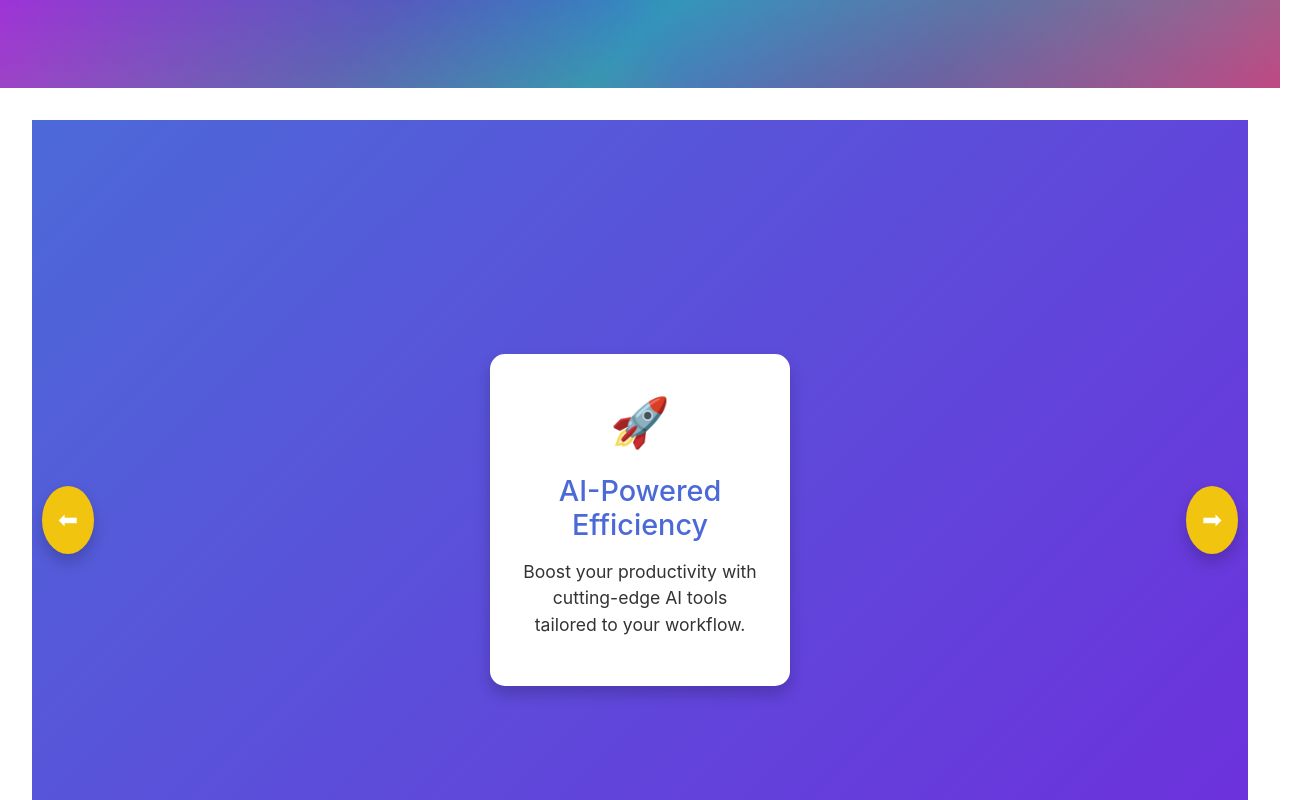
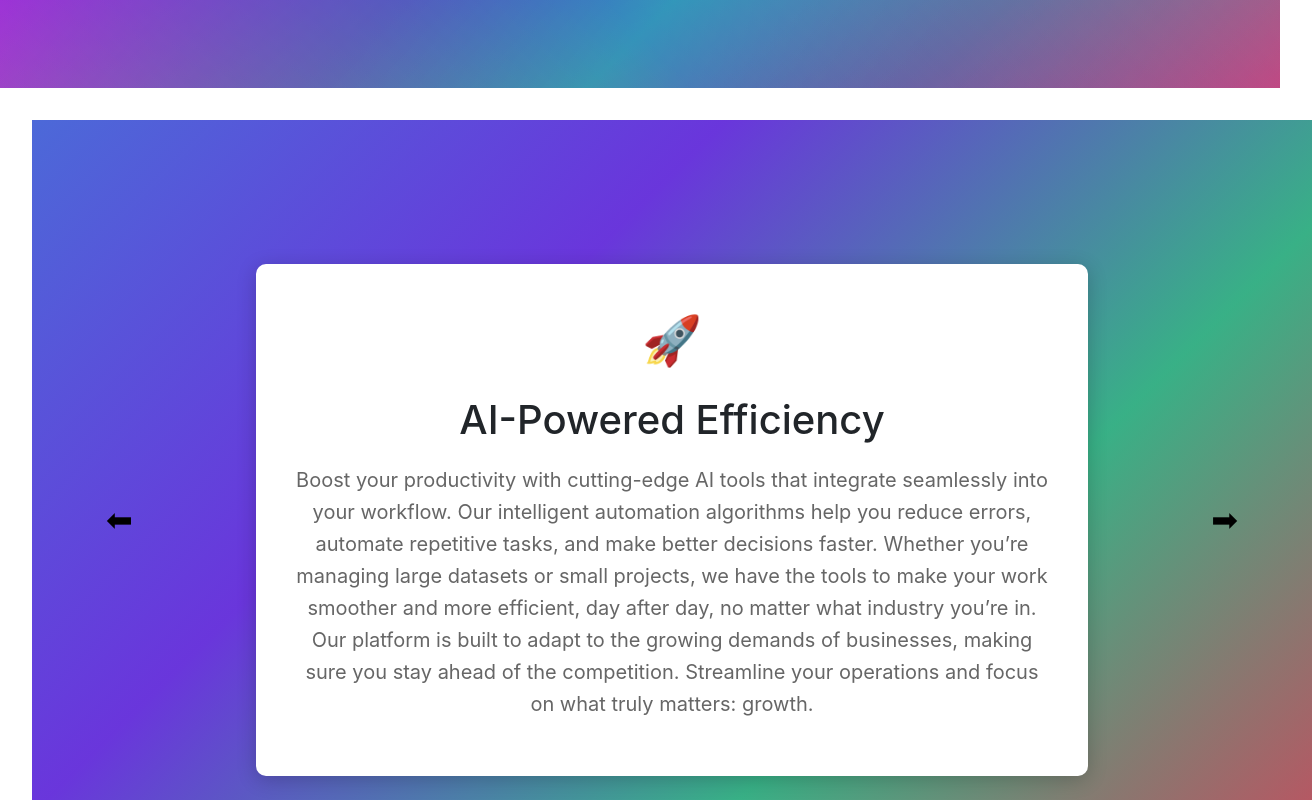
Before and after one commit to Aastha2376/Cerebro_Sync, a React (Create React App) app in the folder my-app/: page / in a window 1280 px wide. Shown: the part 800-1600 px from the top of the page, 1312 px wide, since content can reach past the window. Built offline with nearby package versions, Linux system fonts and the light colour scheme; a small style sheet from the web is missing.

Commit message:
About us

```diff
--- a/my-app/src/components/AboutUs.css
+++ b/my-app/src/components/AboutUs.css
@@ -1,79 +1,178 @@
-/* src/components/AboutUs.css */
-
 .about-us-container {
+    width: 100vw;
+    height: 100vh;
     display: flex;
     justify-content: center;
     align-items: center;
     position: relative;
-    height: 100vh;
-    background: linear-gradient(135deg, #4c69d8, #6e2edc);
-    overflow: hidden;
+    overflow: hidden; /* Prevents horizontal scrollbar */
+    margin: 0;
+    padding: 0;
+    flex-direction: column;
+    background: linear-gradient(135deg, #4c69d8, #6e2edc); /* Hero-like gradient */
+    text-align: center;
+    padding: 2rem;
+}
+
+/* Adding animated circles like the hero section */
+.about-us-container::before {
+    content: "";
+    position: absolute;
+    top: 0;
+    left: 0;
+    width: 100%;
+    height: 100%;
+    background: linear-gradient(135deg, #4c69d8, #6e2edc, #2ecc71, #e74c3c);
+    opacity: 0.8;
+    z-index: 0;
+    animation: backgroundShift 10s ease-in-out infinite;
 }
 
 .flashcard {
-    background: white;
-    padding: 2rem;
-    border-radius: 15px;
+    background-color: #fff;
+    box-shadow: 0 4px 20px rgba(0, 0, 0, 0.2);
+    border-radius: 10px;
+    padding: 40px;
+    width: 65vw; /* Ensures the flashcard takes up 65% of the screen width */
+    max-height: 80vh;
+    display: flex;
+    flex-direction: column;
+    justify-content: center;
+    align-items: center;
     text-align: center;
-    width: 300px;
-    transition: transform 0.5s ease;
-    box-shadow: 0px 8px 15px rgba(0, 0, 0, 0.2);
-    position: relative;
-    z-index: 1;
-    transform: scale(1);
-    animation: fadeIn 0.5s ease-out;
-  }
-
-  @keyframes fadeIn {
-    0% {
-      transform: scale(0.9);
-      opacity: 0;
-    }
-    100% {
-      transform: scale(1);
-      opacity: 1;
-    }
+    box-sizing: border-box;
+    transition: transform 0.3s ease;
+    z-index: 1; /* Ensures the flashcard stays above the background */
 }
 
 .flashcard-emoji {
     font-size: 3rem;
+    margin-bottom: 20px;
 }
 
 .flashcard-title {
-    font-size: 1.8rem;
-    margin: 1rem 0;
-    color: #4c69d8;
+    font-size: 2.5rem;
+    margin-bottom: 20px;
 }
 
 .flashcard-description {
-    font-size: 1.1rem;
-    color: #333;
+    font-size: 1.25rem;
+    line-height: 1.6;
 }
 
 .arrow {
-    background-color: #f1c40f;
-    color: white;
-    border: none;
-    border-radius: 50%;
-    padding: 1rem;
-    font-size: 1.5rem;
-    cursor: pointer;
     position: absolute;
     top: 50%;
     transform: translateY(-50%);
-    z-index: 2;
-    box-shadow: 0px 8px 15px rgba(0, 0, 0, 0.2);
+    background: none;
+    border: none;
+    font-size: 2rem;
+    cursor: pointer;
+    color: #000;
+    padding: 10px;
+    z-index: 2; /* Ensures arrows stay on top */
 }
 
 .left-arrow {
-    left: 10px;
+    left: 5vw; /* Adjust spacing */
 }
 
 .right-arrow {
-    right: 10px;
+    right: 5vw; /* Adjust spacing */
 }
 
-  .arrow:hover {
-    background-color: #e67e22;
-    transform: scale(1.1);
+button:focus {
+    outline: none;
 }
+
+button:hover {
+    transform: scale(1.1); /* Visual feedback for interaction */
+}
+
+/* Animated circles like in the hero section */
+.animated-circle {
+    position: absolute;
+    border-radius: 50%;
+    opacity: 0.7;
+    animation: float 5s infinite ease-in-out;
+}
+
+.circle1, .circle2, .circle3, .circle4, .circle5, .circle6, .circle7, .circle8 {
+    background-color: rgba(255, 255, 255, 0.2);
+}
+
+/* Define the positions and sizes of circles */
+.circle1 {
+    width: 100px;
+    height: 100px;
+    top: 20%;
+    left: 10%;
+}
+
+.circle2 {
+    width: 80px;
+    height: 80px;
+    bottom: 15%;
+    right: 15%;
+    animation-delay: 2s;
+}
+
+.circle3 {
+    width: 120px;
+    height: 120px;
+    top: 60%;
+    left: 40%;
+    animation-delay: 4s;
+}
+
+.circle4 {
+    width: 90px;
+    height: 90px;
+    top: 30%;
+    right: 20%;
+    animation-delay: 3s;
+}
+
+.circle5 {
+    width: 110px;
+    height: 110px;
+    bottom: 20%;
+    left: 25%;
+    animation-delay: 1.5s;
+}
+
+.circle6 {
+    width: 130px;
+    height: 130px;
+    top: 45%;
+    left: 20%;
+    animation-delay: 2.5s;
+}
+
+.circle7 {
+    width: 90px;
+    height: 90px;
+    bottom: 25%;
+    right: 30%;
+    animation-delay: 5s;
+}
+
+.circle8 {
+    width: 100px;
+    height: 100px;
+    top: 10%;
+    right: 10%;
+    animation-delay: 3.5s;
+}
+
+@keyframes float {
+    0% {
+        transform: translateY(0);
+    }
+    50% {
+        transform: translateY(-20px);
+    }
+    100% {
+        transform: translateY(0);
+    }
+}
--- a/my-app/src/components/AboutUs.js
+++ b/my-app/src/components/AboutUs.js
@@ -6,22 +6,32 @@ const flashcardsData = [
   {
     emoji: '🚀',
     title: 'AI-Powered Efficiency',
-    description: 'Boost your productivity with cutting-edge AI tools tailored to your workflow.',
+    description: 'Boost your productivity with cutting-edge AI tools that integrate seamlessly into your workflow. Our intelligent automation algorithms help you reduce errors, automate repetitive tasks, and make better decisions faster. Whether you’re managing large datasets or small projects, we have the tools to make your work smoother and more efficient, day after day, no matter what industry you’re in. Our platform is built to adapt to the growing demands of businesses, making sure you stay ahead of the competition. Streamline your operations and focus on what truly matters: growth.',
   },
   {
     emoji: '🔒',
     title: 'Secure and Reliable',
-    description: 'We prioritize security to keep your data safe and provide a seamless experience.',
+    description: 'Your data security is our top priority. With industry-leading encryption standards, we ensure that your information stays safe from unauthorized access. We also offer continuous monitoring to detect and respond to any security threats instantly. Reliability is a core feature of our platform, ensuring your tools are always available whenever you need them. Our system undergoes regular security audits, so you can trust that your data is in good hands. We also offer customizable security settings, allowing you to manage access and data flow securely and efficiently.',
   },
   {
     emoji: '🌍',
     title: 'Global Accessibility',
-    description: 'CerebroSync is accessible anywhere in the world, helping you stay connected.',
+    description: 'CerebroSync works wherever you are. Whether you’re collaborating with a team across continents or working remotely from home, our cloud-based platform provides consistent access to your data and tools. We optimize for different network conditions, ensuring smooth performance even in low bandwidth environments. Stay connected and productive, no matter where you are. Our multilingual interface supports users worldwide, allowing you to bridge the communication gap and collaborate in real-time with colleagues, clients, or customers, no matter where they are.',
   },
   {
     emoji: '🎨',
     title: 'Customizable Experience',
-    description: 'Personalize your workspace to suit your unique needs with flexible settings.',
+    description: 'Your work environment should fit your unique style. We give you full control over the look and feel of your workspace, with customizable themes, notification preferences, and interface layouts. Whether you prefer a minimalist setup or a detailed dashboard, CerebroSync adapts to your needs. You can also personalize workflows and shortcuts to make the platform truly yours. With intuitive drag-and-drop tools, you can easily build your workspace to fit the exact requirements of your projects. Make every minute more productive with a system designed for you.',
+  },
+  {
+    emoji: '⚡',
+    title: 'Fast and Efficient',
+    description: 'Speed is essential in today’s fast-paced world. Our platform is designed for quick load times and real-time responsiveness. Whether you’re working with large files, processing complex datasets, or simply switching between tasks, CerebroSync delivers the performance you need without any lag. Get more done in less time with our highly optimized tools and workflows. Our architecture is built for scalability, ensuring you experience the same lightning-fast performance no matter how much data you are working with. Say goodbye to downtime and hello to uninterrupted productivity.',
+  },
+  {
+    emoji: '📈',
+    title: 'Scalable Solutions',
+    description: 'From small businesses to large enterprises, CerebroSync scales with your needs. Whether you’re managing a small team or overseeing a global organization, our platform can handle the demands of any size operation. As your business grows, so does our platform’s capacity to manage more users, more data, and more complexity, ensuring continuous support at every stage. Whether you are handling a surge in traffic or expanding to new markets, CerebroSync’s flexible architecture is designed to grow with your business, delivering consistent performance every step of the way.',
   },
 ];
 
```
Lines whose indentation alone changed are shown as unchanged.
